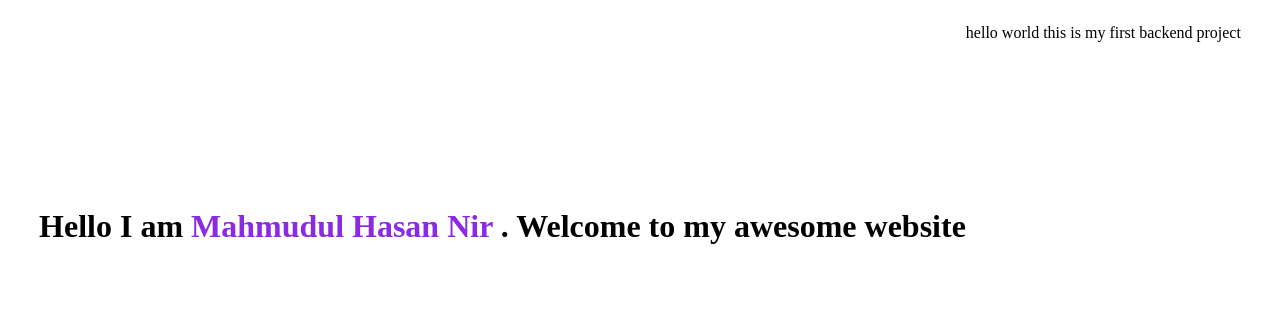
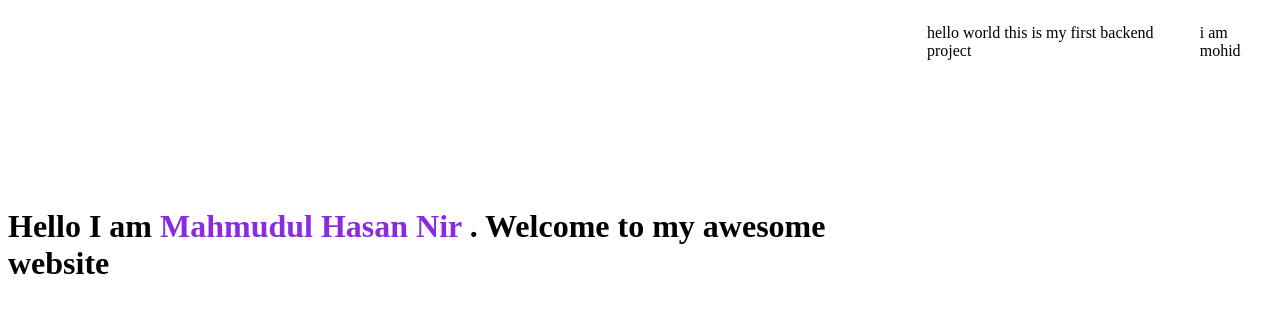
Before and after one commit to Mahmudulnir98/First-Backend, a plain HTML site: page index.html in a window 1280 px wide. Drawn offline with Linux system fonts and the light colour scheme.

Commit message:
added  a p tag

```diff
--- a/index.html
+++ b/index.html
@@ -11,5 +11,6 @@
 
 <h1 style="margin-top: 200px;" >Hello I am <span style="color:blueviolet"> Mahmudul Hasan Nir</span> . Welcome to my awesome website</h1>
 <p>hello world this is my first backend project</p>
+    <p> i am mohid </p>
 </body>
 </html>
```
